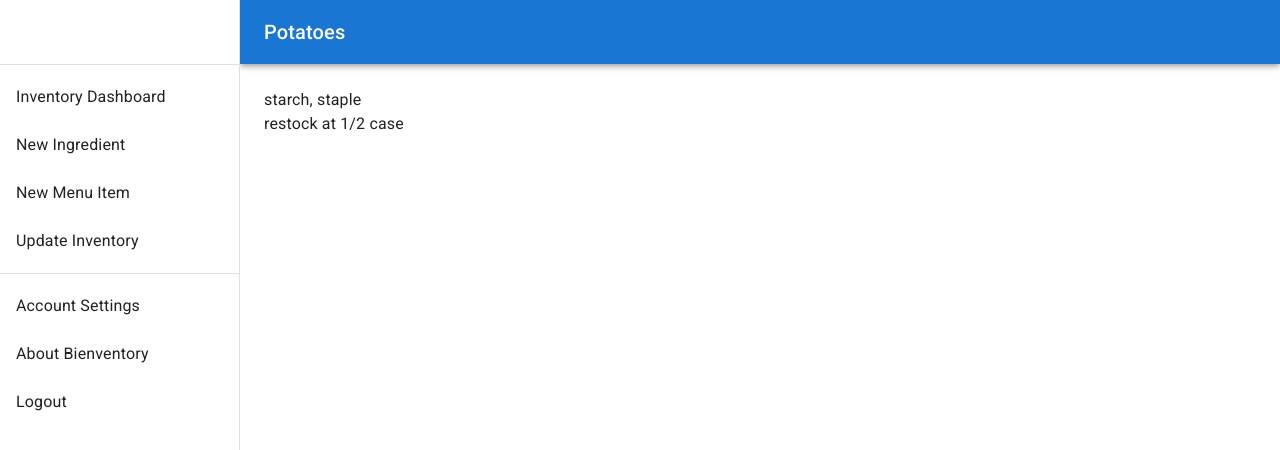
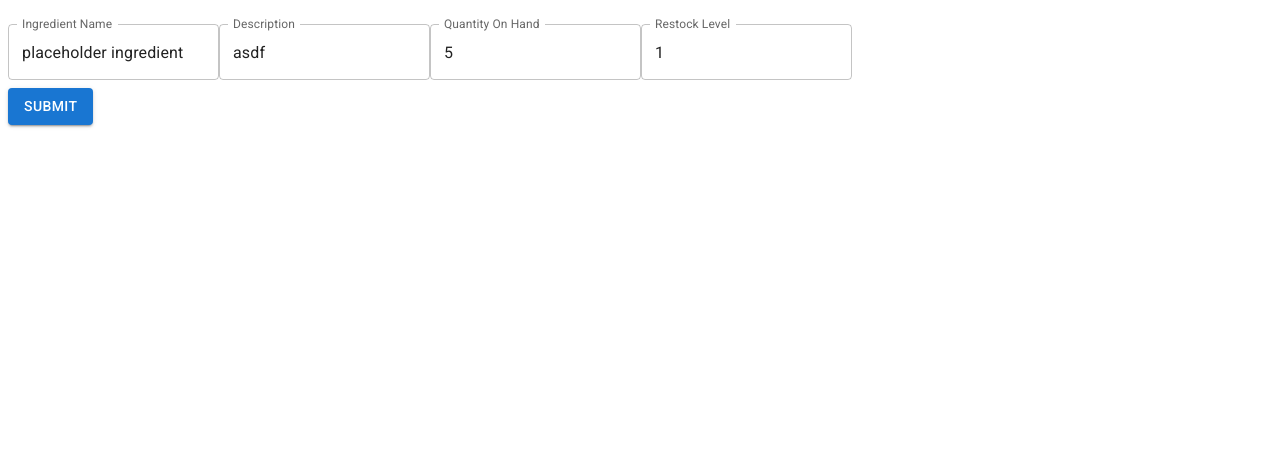
Before and after one commit to Bienventory/Bienventory-fe, a React app: page / in a window 1280 px wide. Shown: the top 450 px of the page. Built offline with nearby package versions, Linux system fonts and the light colour scheme.

Commit message:
ingredient form component

```diff
--- a/src/components/app/App.jsx
+++ b/src/components/app/App.jsx
@@ -1,6 +1,8 @@
 import React from 'react';
-import InventoryDetail from './InventoryDetail';
+import IngredientForm from './ingredients/IngredientForm';
 
 export default function App() {
-  return <InventoryDetail />;
+  return (
+    <IngredientForm />
+  );
 }
--- /dev/null
+++ b/src/components/app/ingredients/IngredientForm.jsx
@@ -0,0 +1,43 @@
+import { Button, TextField } from '@mui/material';
+import React from 'react';
+
+const handleChange = () => {};
+
+export default function IngredientForm() {
+
+  return (
+    <form>
+      <TextField
+        id="ingredient-name"
+        label="Ingredient Name"
+        defaultValue="placeholder ingredient"
+        margin="normal"
+        onChange={handleChange}
+      />
+      <TextField
+        id="ingredient-description"
+        label="Description"
+        defaultValue="asdf"
+        margin="normal"
+        onChange={handleChange}
+      />
+      <TextField
+        type="number"
+        id="qty-on-hand"
+        label="Quantity On Hand"
+        defaultValue="5"
+        margin="normal"
+        onChange={handleChange}
+      />
+      <TextField
+        id="restock-qty"
+        label="Restock Level"
+        defaultValue="1"
+        margin="normal"
+        onChange={handleChange}
+      />
+
+      <Button style={{ display: 'block' }} variant="contained">Submit</Button>
+    </form>
+  );
+}
```
Also changed, not shown: src/hooks/Context.js (added, +17 -0 lines), src/components/app/MenuTest.jsx (renamed from src/components/app/InventoryDetail.jsx).
